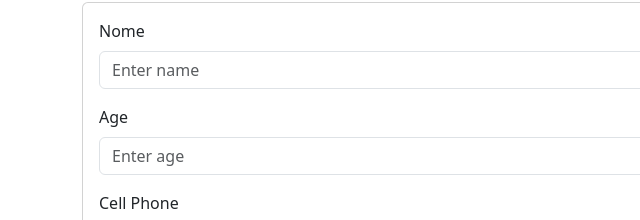
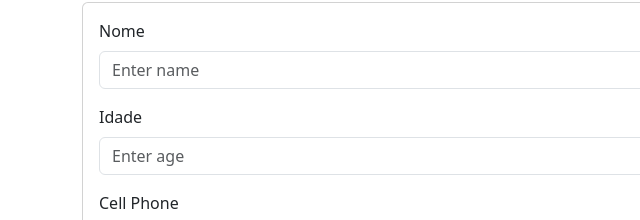
Before and after one commit to vinivoa97/trabalho-infra, a plain HTML site: page frontend/index.html in a window 1280 px wide. Shown: the part 158-378 px from the top of the page, 0-640 px from the left. Drawn offline with nearby package versions, Linux system fonts and the light colour scheme; no server answers.

```diff
--- a/frontend/index.html
+++ b/frontend/index.html
@@ -29,7 +29,7 @@
               />
             </div>
             <div class="mb-3">
-              <label for="age" class="form-label">Age</label>
+              <label for="age" class="form-label">Idade</label>
               <input
                 type="number"
                 class="form-control"
```
